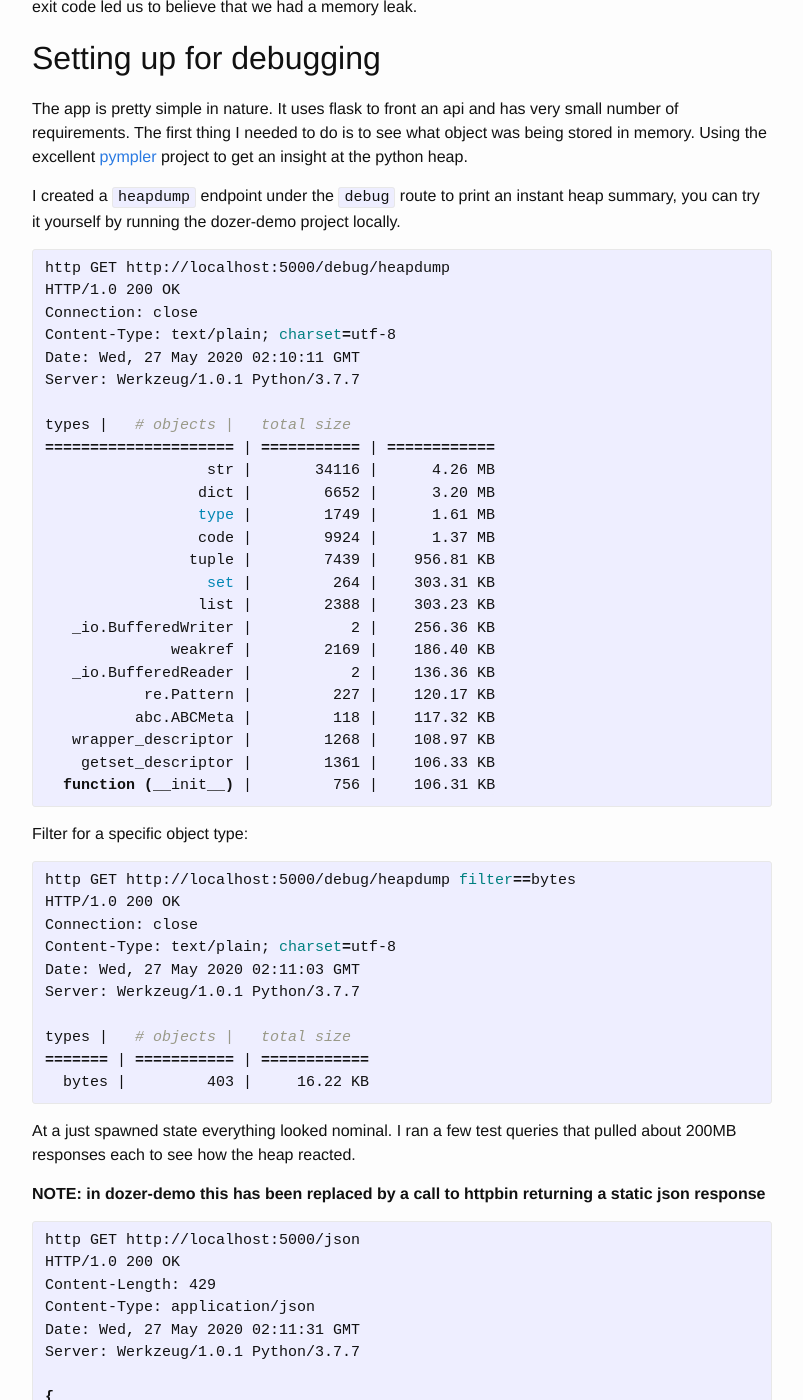
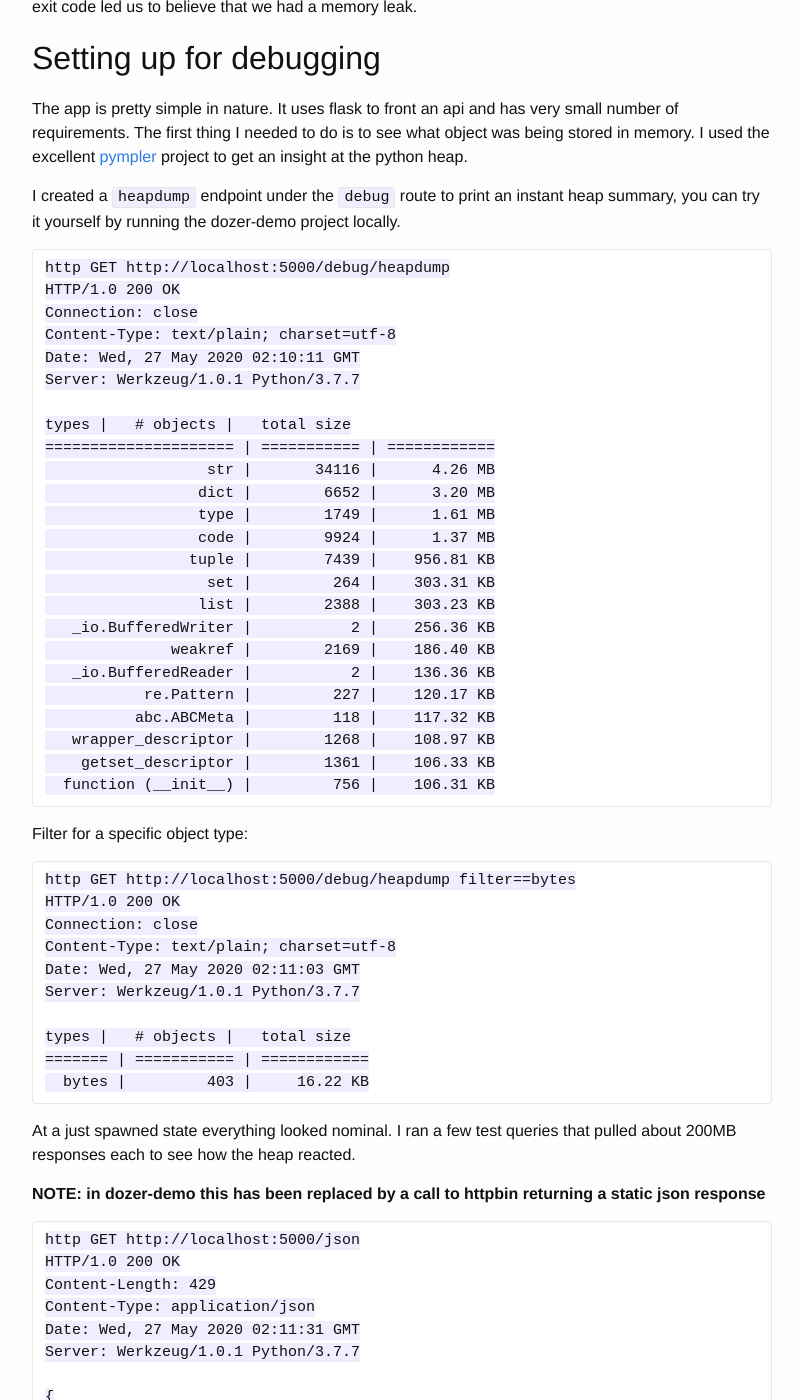
Before and after one commit to smparekh/smparekh.github.io, a Jekyll site: the page built from _posts/2020-05-27-request-profiling-with-dozer.markdown, in a window 1280 px wide and 1400 px high, scrolled down 490 px. Shown: the whole window, without its empty margins (238-1041 px from the left). Built offline with Jekyll 4.4.1, drawn with Linux system fonts in a browser that asks for light colours; some of the changed text lies outside the part shown.

Commit message:
grammar fixes; fix bash output highlights

````diff
--- a/_posts/2020-05-27-request-profiling-with-dozer.markdown
+++ b/_posts/2020-05-27-request-profiling-with-dozer.markdown
@@ -15,11 +15,11 @@ In production we have an app that runs a query against our Influx production clu
 
 ## Setting up for debugging
 
-The app is pretty simple in nature. It uses flask to front an api and has very small number of requirements. The first thing I needed to do is to see what object was being stored in memory. Using the excellent [pympler](https://pypi.org/project/Pympler/) project to get an insight at the python heap.
+The app is pretty simple in nature. It uses flask to front an api and has very small number of requirements. The first thing I needed to do is to see what object was being stored in memory. I used the excellent [pympler](https://pypi.org/project/Pympler/) project to get an insight at the python heap.
 
 I created a `heapdump` endpoint under the `debug` route to print an instant heap summary, you can try it yourself by running the dozer-demo project locally.
 
-{% highlight bash %}
+```
 http GET http://localhost:5000/debug/heapdump
 HTTP/1.0 200 OK
 Connection: close
@@ -44,10 +44,10 @@ types |   # objects |   total size
    wrapper_descriptor |        1268 |    108.97 KB
     getset_descriptor |        1361 |    106.33 KB
   function (__init__) |         756 |    106.31 KB
-{% endhighlight %}
+```
 
 Filter for a specific object type:
-{% highlight bash %}
+```
 http GET http://localhost:5000/debug/heapdump filter==bytes
 HTTP/1.0 200 OK
 Connection: close
@@ -58,13 +58,13 @@ Server: Werkzeug/1.0.1 Python/3.7.7
 types |   # objects |   total size
 ======= | =========== | ============
   bytes |         403 |     16.22 KB
-{% endhighlight %}
+```
 
 At a just spawned state everything looked nominal. I ran a few test queries that pulled about 200MB responses each to see how the heap reacted.
 
 **NOTE: in dozer-demo this has been replaced by a call to httpbin returning a static json response**
 
-{% highlight bash %}
+```
 http GET http://localhost:5000/json
 HTTP/1.0 200 OK
 Content-Length: 429
@@ -93,10 +93,10 @@ Server: Werkzeug/1.0.1 Python/3.7.7
         "title": "Sample Slide Show"
     }
 }
-{% endhighlight %}
+```
 
 And now another heapdump, to see bytes usage grow:
-{% highlight bash %}
+```
 http GET http://localhost:5000/debug/heapdump filter==bytes
 HTTP/1.0 200 OK
 Connection: close
@@ -107,7 +107,7 @@ Server: Werkzeug/1.0.1 Python/3.7.7
 types |   # objects |   total size
 ======= | =========== | ============
   bytes |         404 |     16.67 KB
-{% endhighlight %}
+```
 
 The response from httpbin is exactly 429 bytes and doing some quick maths: `16.67 - 16.22 = 0.45 KB` you can see the heap grow by approximately the response size.
 
````
